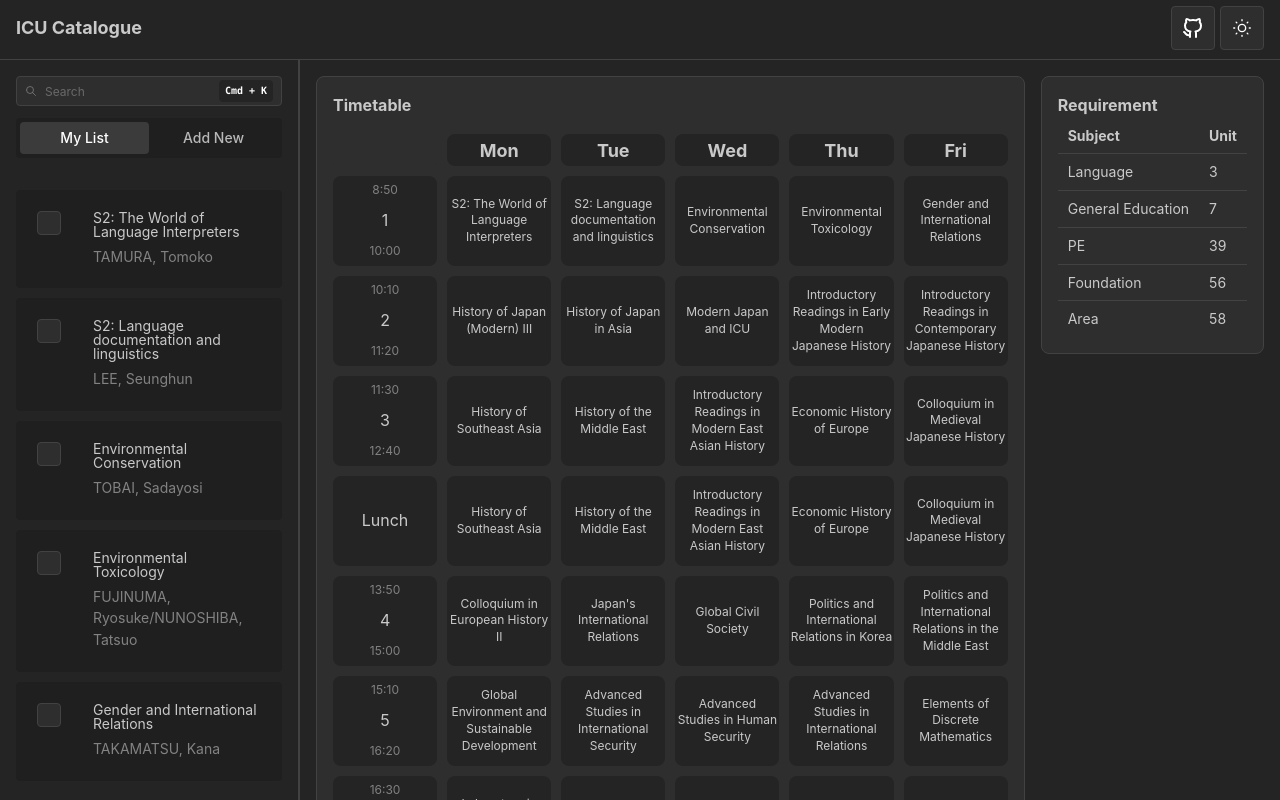
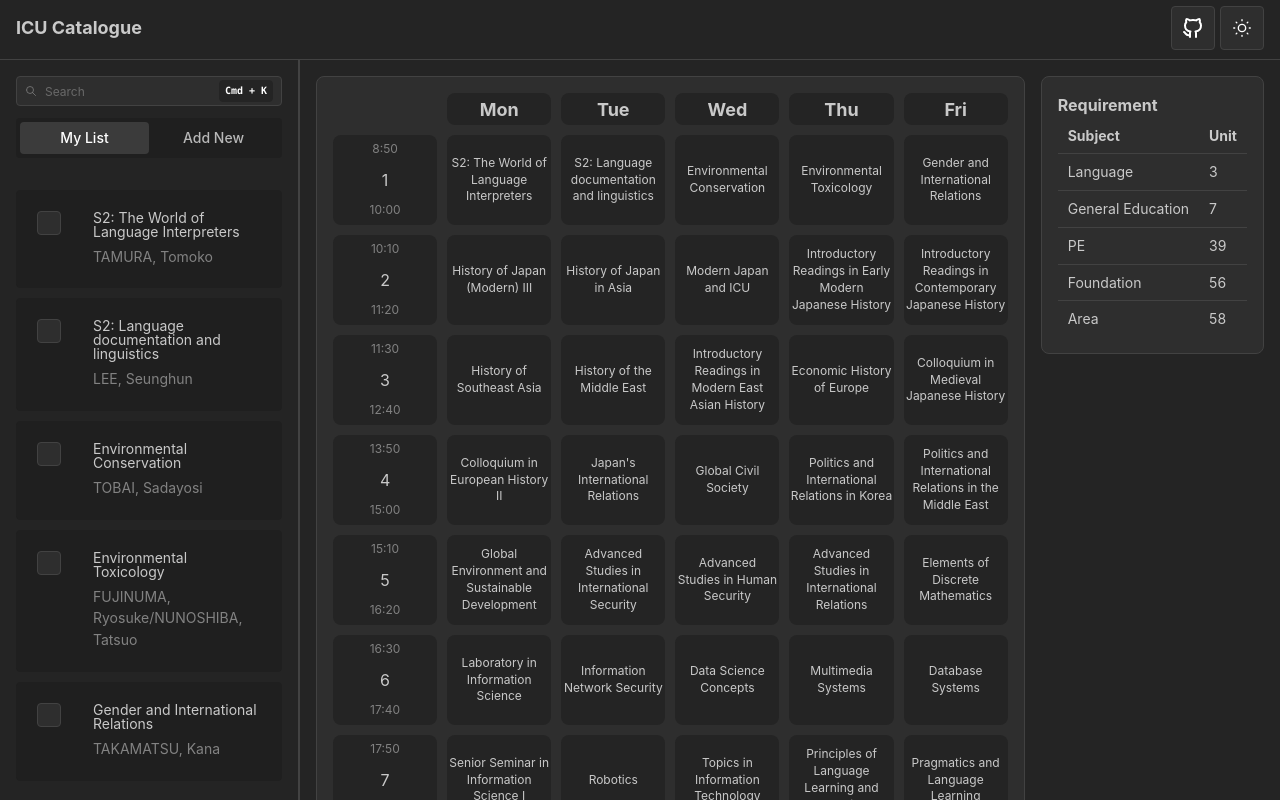
Before and after one commit to ItsukiKigoshi/icu-catalogue, a Next.js app: page / in a window 1280 px wide. Shown: the top 800 px of the page. Built offline with nearby package versions, Linux system fonts and the light colour scheme.

Commit message:
Add schedule items to Timetable component

```diff
--- a/components/Timetable/Timetable.tsx
+++ b/components/Timetable/Timetable.tsx
@@ -9,6 +9,8 @@ import {
 } from "@mantine/core";
 import classes from "./Timetable.module.css";
 import React from "react";
+import { time } from "console";
+import { NodeNextRequest } from "next/dist/server/base-http/node";
 
 interface TimetableItem {
   rgno: string;
@@ -770,105 +772,43 @@ export function Timetable() {
     ));
   }
 
+  type ScheduleItem = [string, number, string];
+  const schedule: ScheduleItem[] = [
+    ["8:50", 1, "10:00"],
+    ["10:10", 2, "11:20"],
+    ["11:30", 3, "12:40"],
+    ["13:50", 4, "15:00"],
+    ["15:10", 5, "16:20"],
+    ["16:30", 6, "17:40"],
+    ["17:50", 7, "19:00"],
+  ];
+
+  const timetable: JSX.Element[] = schedule.map((item) => (
+    <>
+      <Card key={item[2]} className={classes.item} p={1}>
+        <Text size="xs" c="dimmed">
+          {item[0]}
+        </Text>
+        <Text size="md" my="10">
+          {item[1]}
+        </Text>
+        <Text size="xs" c="dimmed">
+          {item[2]}
+        </Text>
+      </Card>
+      {timetableItems[item[1] - 1]}
+    </>
+  ));
+
   return (
     <Card withBorder radius="md" className={classes.card}>
-      <Group justify="space-between">
-        <Text className={classes.title}>Timetable</Text>
-        <Anchor size="xs" c="dimmed" style={{ lineHeight: 1 }}></Anchor>
-      </Group>
-      <SimpleGrid cols={6} spacing="xs" verticalSpacing="xs" mt="md">
-        <Card></Card>
+      <SimpleGrid cols={6} spacing="xs" verticalSpacing="xs">
+        <Card
+          className={classes.item}
+          style={{ backgroundColor: "transparent", height: "30px" }}
+        ></Card>
         {weekDayItems}
-        <Card className={classes.item} p={1}>
-          <Text size="xs" c="dimmed">
-            8:50
-          </Text>
-          <Text size="md" my="10">
-            1
-          </Text>
-          <Text size="xs" c="dimmed">
-            10:00
-          </Text>
-        </Card>
-        {timetableItems[0]}
-        <Card className={classes.item} p={1}>
-          <Text size="xs" c="dimmed">
-            10:10
-          </Text>
-          <Text size="md" my="10">
-            2
-          </Text>
-          <Text size="xs" c="dimmed">
-            11:20
-          </Text>
-        </Card>
-        {timetableItems[1]}
-        <Card className={classes.item} p={1}>
-          <Text size="xs" c="dimmed">
-            11:30
-          </Text>
-          <Text size="md" my="10">
-            3
-          </Text>
-          <Text size="xs" c="dimmed">
-            12:40
-          </Text>
-        </Card>
-        {timetableItems[2]}
-        <Card className={classes.item} p={1}>
-          <Text size="md" my="10">
-            Lunch
-          </Text>
-        </Card>
-        {timetableItems[2]}
-        <Card className={classes.item} p={1}>
-          <Text size="xs" c="dimmed">
-            13:50
-          </Text>
-          <Text size="md" my="10">
-            4
-          </Text>
-          <Text size="xs" c="dimmed">
-            15:00
-          </Text>
-        </Card>
-        {timetableItems[3]}
-        <Card className={classes.item} p={1}>
-          <Text size="xs" c="dimmed">
-            15:10
-          </Text>
-          <Text size="md" my="10">
-            5
-          </Text>
-          <Text size="xs" c="dimmed">
-            16:20
-          </Text>
-        </Card>
-        {timetableItems[4]}
-        <Card className={classes.item} p={1}>
-          <Text size="xs" c="dimmed">
-            16:30
-          </Text>
-          <Text size="md" my="10">
-            6
-          </Text>
-          <Text size="xs" c="dimmed">
-            17:40
-          </Text>
-        </Card>
-        {timetableItems[5]}
-        <Card className={classes.item} p={1}>
-          <Text size="xs" c="dimmed">
-            17:50
-          </Text>
-          <Text size="md" my="10">
-            7
-          </Text>
-          <Text size="xs" c="dimmed">
-            19:00
-          </Text>
-        </Card>
-        {timetableItems[6]}
+        {timetable}
       </SimpleGrid>
     </Card>
   );
```
